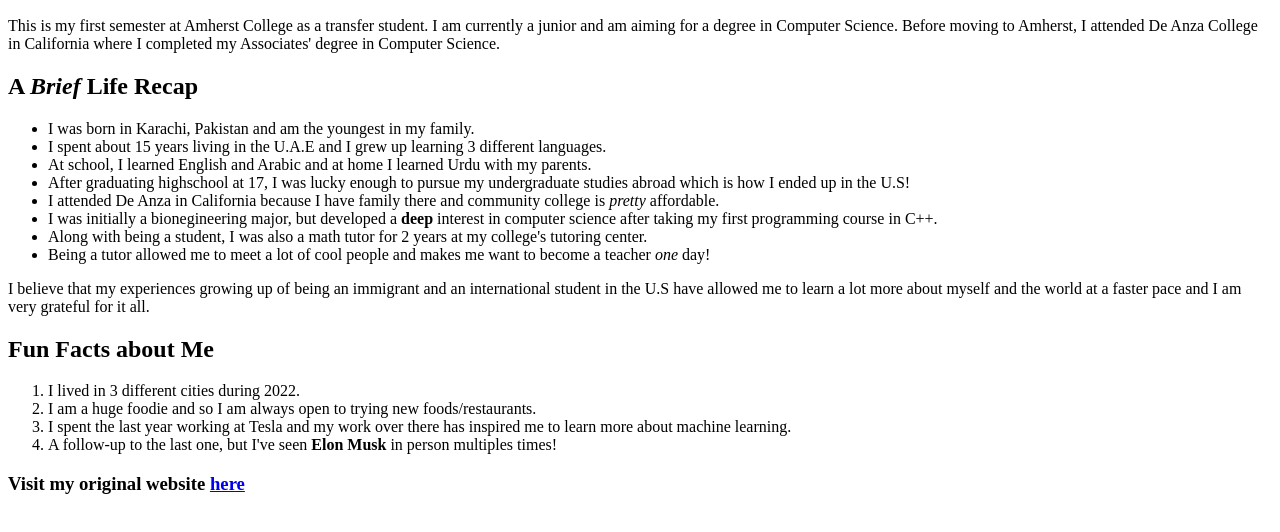
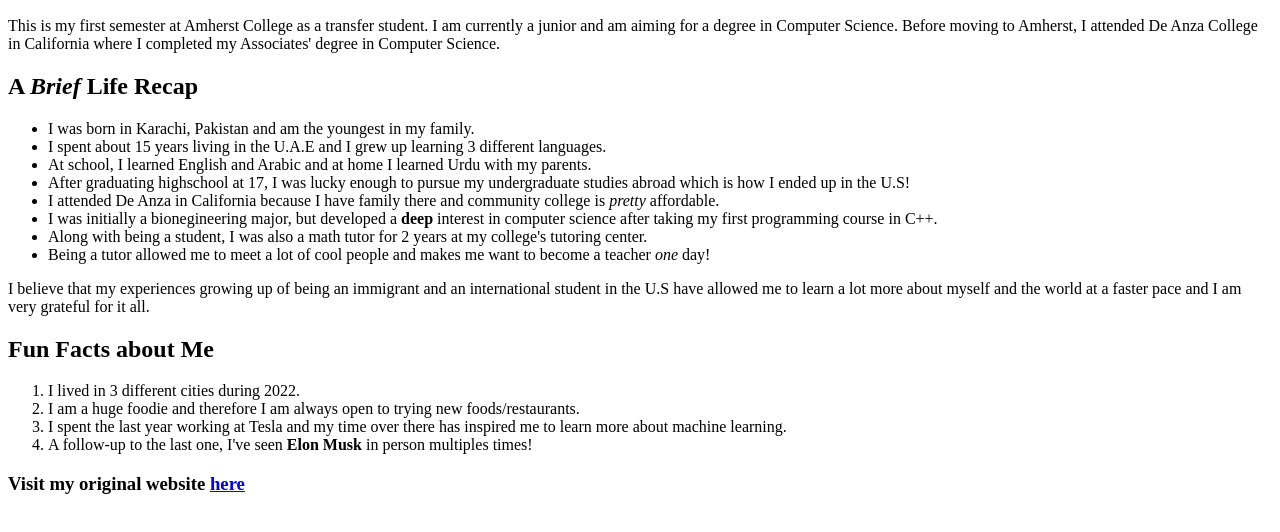
Before and after one commit to mariakh12/COSC-225-PUBLIC, a plain HTML site: page about.html in a window 1280 px wide. Shown: the part 110-642 px from the top of the page. Drawn offline with Linux system fonts and the light colour scheme.

Commit message:
Further fixing english on about.html

```diff
--- a/about.html
+++ b/about.html
@@ -28,9 +28,9 @@
                 <h2>Fun Facts about Me</h2>
                 <ol>
                     <li> I lived in 3 different cities during 2022. </li>
-                    <li> I am a huge foodie and so I am always open to trying new foods/restaurants. </li>
-                    <li> I spent the last year working at Tesla and my work over there has inspired me to learn more about machine learning. </li>
-                    <li> A follow-up to the last one, but I've seen <strong>Elon Musk</strong> in person multiples times! </li>
+                    <li> I am a huge foodie and therefore I am always open to trying new foods/restaurants. </li>
+                    <li> I spent the last year working at Tesla and my time over there has inspired me to learn more about machine learning. </li>
+                    <li> A follow-up to the last one, I've seen <strong>Elon Musk</strong> in person multiples times! </li>
                 </ol>
 
 
```
